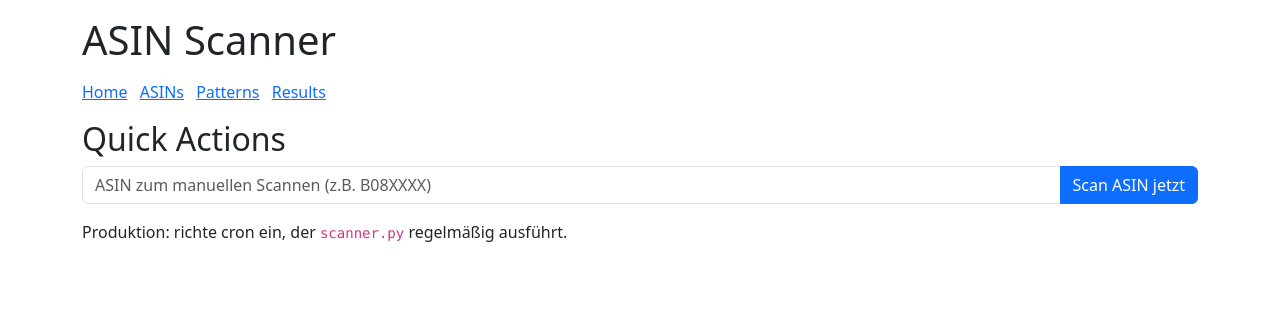
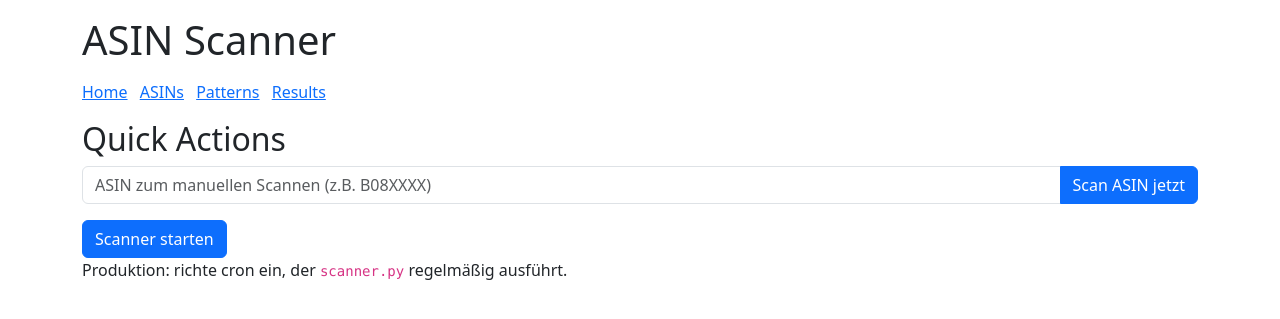
Before and after one commit to amz-seller-toolz/asinscanner, a Flask app: page / in a window 1280 px wide. Shown: the top 319 px of the page. Run offline with Flask 2, Linux system fonts and the light colour scheme.

Commit message:
scan button added

```diff
--- a/app.py
+++ b/app.py
@@ -4,6 +4,11 @@ import mysql.connector
 from mysql.connector import errorcode
 from datetime import datetime
 import config
+import threading
+import subprocess
+import os
+import sys
+from flask import flash, redirect, url_for
 
 app = Flask(__name__)
 app.secret_key = config.SECRET_KEY
@@ -138,6 +143,28 @@ def run_one():
         flash(f"Fehler beim Scan: {e}", "danger")
     return redirect(url_for('index'))
 
+try:
+    import scanner
+except Exception:
+    scanner = None
+
+@app.route("/run_scanner", methods=["POST"])
+def run_scanner():
+    def target():
+        try:
+            if scanner and hasattr(scanner, "run"):
+                scanner.run()
+            else:
+                subprocess_args = [sys.executable, os.path.join(os.path.dirname(__file__), "scanner.py")]
+                subprocess.run(subprocess_args, check=False)
+        except Exception as e:
+            app.logger.exception("Scanner-Fehler: %s", e)
+
+    thread = threading.Thread(target=target, daemon=True)
+    thread.start()
+    flash("Scanner gestartet — läuft im Hintergrund.", "info")
+    return redirect(url_for("index"))
+
 # --- Run ---
 if __name__ == '__main__':
     app.run(host='0.0.0.0', port=5000, debug=True)
--- a/templates/base.html
+++ b/templates/base.html
@@ -16,9 +16,13 @@
     </nav>
     {% with messages = get_flashed_messages(with_categories=true) %}
       {% if messages %}
-        {% for cat, msg in messages %}
-          <div class="alert alert-{{ 'info' if cat=='info' else cat }}">{{ msg }}</div>
-        {% endfor %}
+        <div class="container mt-3">
+          {% for category, message in messages %}
+            <div class="alert alert-{{ category if category else 'info' }}" role="alert">
+              {{ message }}
+            </div>
+          {% endfor %}
+        </div>
       {% endif %}
     {% endwith %}
     {% block content %}{% endblock %}
--- a/templates/index.html
+++ b/templates/index.html
@@ -7,5 +7,8 @@
       <button class="btn btn-primary" type="submit">Scan ASIN jetzt</button>
     </div>
   </form>
+  <form method="post" action="{{ url_for('run_scanner') }}" style="display:inline">
+    <button type="submit" class="btn btn-primary">Scanner starten</button>
+  </form>
   <p>Produktion: richte cron ein, der <code>scanner.py</code> regelmäßig ausführt.</p>
 {% endblock %}
```
